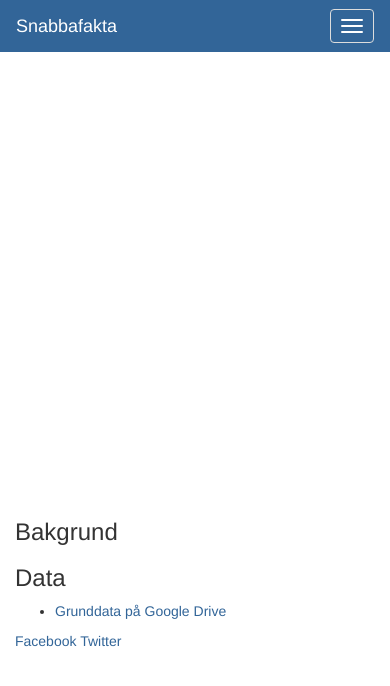
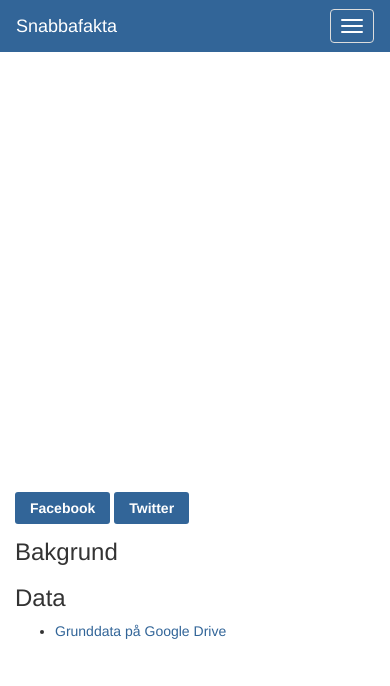
Before and after one commit to miroli/hackforsweden, a Flask app: page /fragor/1 in a window 390 px wide. Shown: the top 686 px of the page. Run offline with Flask 2, Linux system fonts and the light colour scheme; data that the repository does not hold is empty; some libraries are stand-ins or nearby versions.

Commit message:
finished share buttons

```diff
--- a/snabbafakta/static/css/style.scss
+++ b/snabbafakta/static/css/style.scss
@@ -1,6 +1,10 @@
 @import 'bootstrap';
 @import 'bootswatch';
 @import 'variables';
+
+body {
+	margin-bottom: 50px;
+}
 
 .navbar.navbar-sf {
 	background-color: #326598;
@@ -78,7 +82,24 @@ hr {
 	}
 }
 
+.sf-share-btn {
+	background-color: #326598;
+	padding: 8px 15px;
+	color: #fff;
+	font-weight: bold;
+	border-radius: 3px;
+	text-align: center;
+	width: 100px;
+	float: right;
+	margin-left: 10px;
+}
+
 @media (max-width: 768px) {
+	.sf-share-btn {
+		float: none;
+		margin-left: 0;
+	}
+
 	.puff__img {
 		float: none;
 		width: 100%;
--- a/snabbafakta/templates/question.html
+++ b/snabbafakta/templates/question.html
@@ -7,6 +7,8 @@
 				<h1>{{ question.question }}</h1>
 
 				<iframe src="{{ question.iframe }}" frameborder="0" allowtransparency="true" allowfullscreen="allowfullscreen" webkitallowfullscreen="webkitallowfullscreen" mozallowfullscreen="mozallowfullscreen" oallowfullscreen="oallowfullscreen" msallowfullscreen="msallowfullscreen" width="100%" height="400"></iframe>
+				<a href="https://www.facebook.com/dialog/share?app_id=145634995501895&display=popup&href=https%3A%2F%2Fdevelopers.facebook.com%2Fdocs%2F&redirect_uri=https%3A%2F%2Fdevelopers.facebook.com%2Ftools%2Fexplorer" onclick="window.open(this.href, 'mywin','left=20,top=20,width=450,height=500,toolbar=1,resizable=0'); return false;" class="sf-share-btn">Facebook</a>
+				<a href="https://twitter.com/intent/tweet?via=svtnyheter&amp;related=svtnyheter&amp;lang=sv&amp;text=%22Storfavoriten+Zelmerl%c3%b6w+segrade%22&amp;url=http%3a%2f%2fwww.svt.se%2fkultur%2fstorfavoriten-mans-zelmerlow-vann" class="sf-share-btn">Twitter</a>
 
 				<h3>Bakgrund</h3>
 				{{ question.text|safe }}
@@ -17,8 +19,6 @@
 						<a href="{{ question.source }}">Grunddata på Google Drive</a>
 					</li>
 				</ul>
-				<a href="https://www.facebook.com/dialog/share?app_id=145634995501895&display=popup&href=https%3A%2F%2Fdevelopers.facebook.com%2Fdocs%2F&redirect_uri=https%3A%2F%2Fdevelopers.facebook.com%2Ftools%2Fexplorer" onclick="window.open(this.href, 'mywin','left=20,top=20,width=450,height=500,toolbar=1,resizable=0'); return false;">Facebook</a>
-				<a href="https://twitter.com/intent/tweet?via=svtnyheter&amp;related=svtnyheter&amp;lang=sv&amp;text=%22Storfavoriten+Zelmerl%c3%b6w+segrade%22&amp;url=http%3a%2f%2fwww.svt.se%2fkultur%2fstorfavoriten-mans-zelmerlow-vann">Twitter</a>
 			</div>
 		<div class="col-md-2"></div>
 	</div>
```
Also changed, not shown: snabbafakta/static/css/style.css, snabbafakta/static/css/style_built.css.
